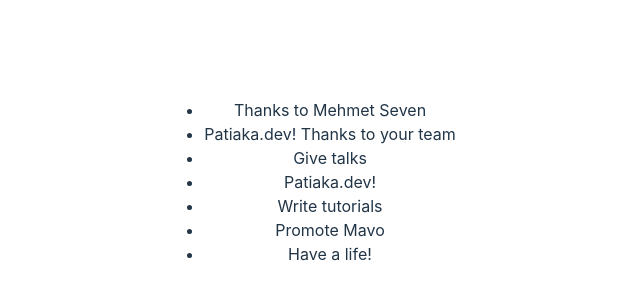
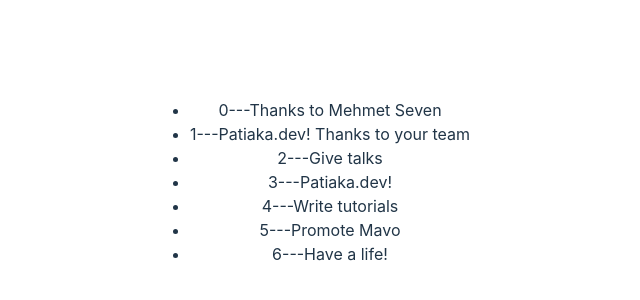
Before and after one commit to mehmetulker/react-todo, a React (Vite) app: page / in a window 1280 px wide. Shown: the part 218-518 px from the top of the page, without its empty margins (330-970 px from the left). Built offline with nearby package versions, Linux system fonts and the light colour scheme.

Commit message:
(TodoFormList,TodoShow ) todo showed

```diff
--- a/src/components/TodoFormList.jsx
+++ b/src/components/TodoFormList.jsx
@@ -1,5 +1,6 @@
 import React, { useContext } from "react";
 import TaskContext from "../context/task";
+import TodoShow from "./TodoShow";
 
 export default function TodoFormList() {
   const { todo } = useContext(TaskContext);
@@ -8,7 +9,8 @@
     <div>
       <ul>
         {todo.map((item, index) => (
-          <li key={index}> {item.text}</li>
+          <TodoShow key={index} item={item} index={index} />
+
         ))}
       </ul>
     </div>
--- /dev/null
+++ b/src/components/TodoShow.jsx
@@ -0,0 +1,9 @@
+import React from "react";
+
+export default function TodoShow({ index, item }) {
+  return (
+    <div>
+      <li key={index}>{index}---{item.text}</li>
+    </div>
+  );
+}
```
